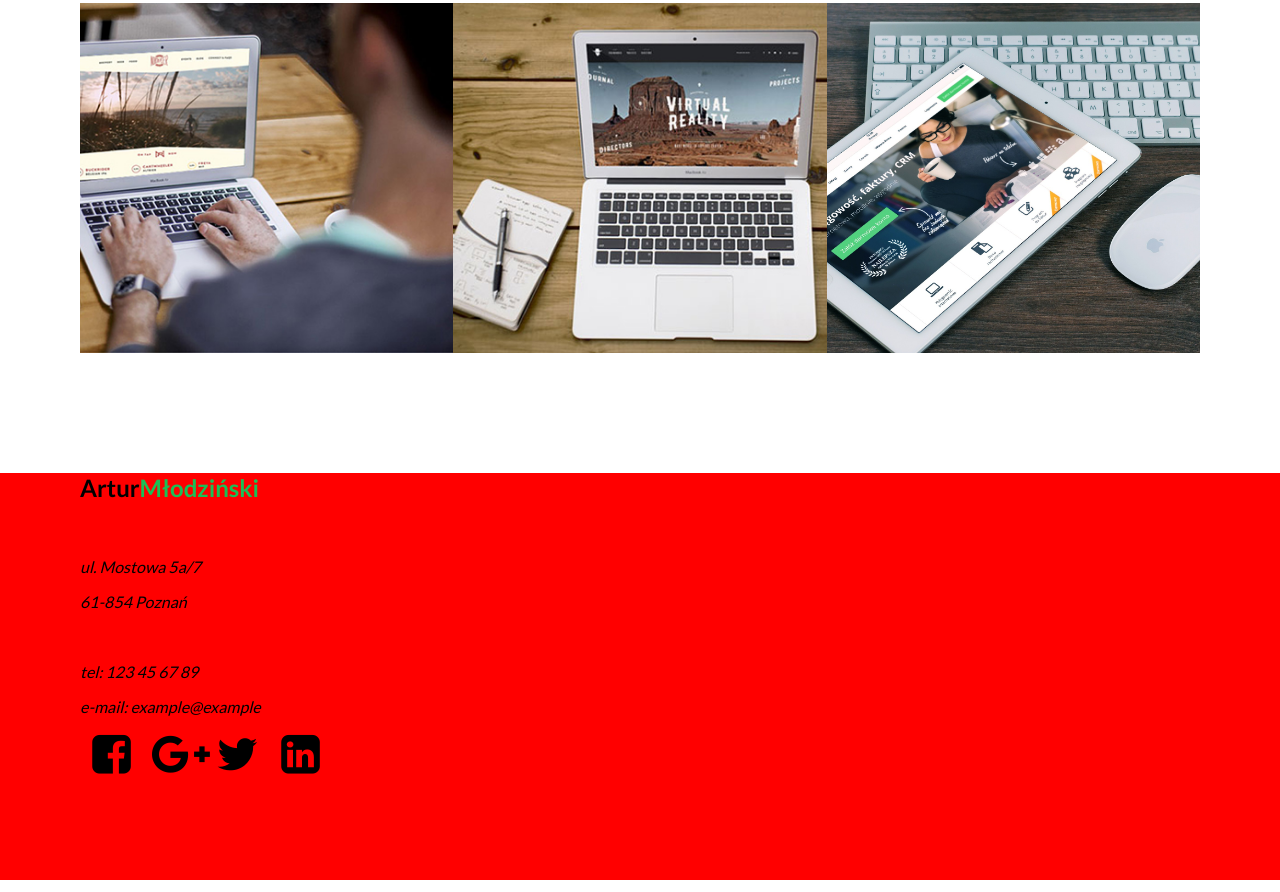
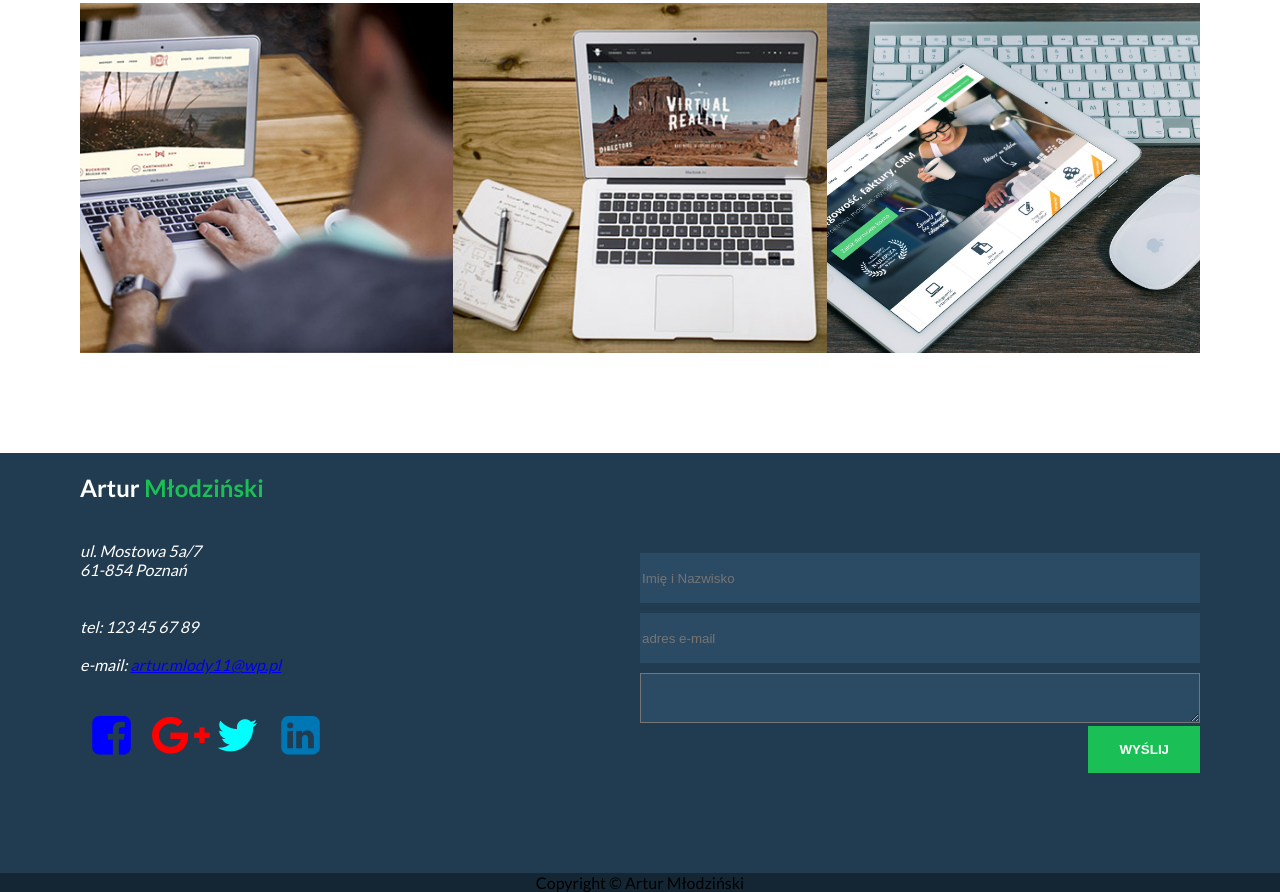
Before and after one commit to artur9501/artur9501.github.io, a plain HTML site: page warsztaty/portfolio/index.html in a window 1280 px wide. Shown: the part 1684-2576 px from the top of the page. Drawn offline with Linux system fonts and the light colour scheme.

Commit message:
icony+text+stopka

```diff
--- a/warsztaty/portfolio/css/fontello.css
+++ b/warsztaty/portfolio/css/fontello.css
@@ -60,6 +60,7 @@
 .icon-twitter:before {
     content: '\f099';
     font-size: 45px;
+    color: aqua;
 }
 
 /* '' */
@@ -67,6 +68,7 @@
 .icon-gplus:before {
     content: '\f0d5';
     font-size: 45px;
+    color: red;
 }
 
 /* '' */
@@ -74,6 +76,7 @@
 .icon-facebook-squared:before {
     content: '\f308';
     font-size: 45px;
+    color: blue;
 }
 
 /* '' */
@@ -81,6 +84,7 @@
 .icon-linkedin-squared:before {
     content: '\f30c';
     font-size: 45px;
+    color: #0077b5;
 }
 
 /* '' */
--- a/warsztaty/portfolio/css/style.css
+++ b/warsztaty/portfolio/css/style.css
@@ -177,15 +177,81 @@ nav ul li a:hover {
 
 
 #kontakt {
-    background-color: red
+    background-color: #213b50;
+    overflow: hidden;
+}
+
+.contact-data {
+    width: 50%;
+    float: left;
+    color: white;
+}
+
+.contact-form {
+    width: 50%;
+    float: left;
+}
+
+#imie {
+    text-align: center;
+    margin-top: 100px;
+}
+
+#email {
+    text-align: center;
+    margin-top: 10px;
+}
+
+#wprowadz {
+    text-align: center;
+    margin-top: 10px;
+}
+
+input[type="text"] {
+    width: 100%;
+    height: 50px;
+    border: #2b4a64;
+    background-color: #2b4a64;
+
+}
+
+input[type="text"]:focus {
+    background-color: #426684;
+}
+
+input[type="submit"] {
+    width: auto;
+    padding: 15px 30px;
+    float: right;
+    text-transform: uppercase;
+    border: 1px solid #1ac056;
+    background-color: #1ac056;
+    color: #fff;
+    font-weight: 600;
+}
+
+input[type="submit"]:hover {
+    background-color: #fff;
+    color: #1ac056;
+}
+
+textarea {
+    width: 100%;
+    height: 50px;
+    background-color: #2b4a64;
+}
+
+textarea:focus {
+    background-color: #426684;
 }
 
 .contact-social-icons {
-    display: inline-block;
+    margin-top: 20px;
 }
 
 .fb {
     float: left;
+
 }
 
 .gp {
@@ -200,3 +266,13 @@ nav ul li a:hover {
 .ln {
     float: left;
 }
+
+footer {
+    text-align: center;
+    background-color: #142634;
+    padding: 0 80px;
+}
+
+footer > p {
+    margin: 0px;
+}
--- a/warsztaty/portfolio/index.html
+++ b/warsztaty/portfolio/index.html
@@ -98,34 +98,39 @@
 
     <section id="kontakt">
         <div class="contact-data">
-            <h1>Artur<span>Młodziński</span></h1>
+            <h1>Artur <span>Młodziński</span></h1>
             <address>
                <br>
-                <p>ul. Mostowa 5a/7</p>
-                <p>61-854 Poznań</p>
+                ul. Mostowa 5a/7
                 <br>
-                <p>tel: 123 45 67 89</p>
-                <p>e-mail: example@example<p>
+                61-854 Poznań
+                <br><br><br>
+                tel: 123 45 67 89
+                <br><br>
+                e-mail: <a href="mailto:artur.mlody11@wp.pl">artur.mlody11@wp.pl</a>
+                <br><br>
             </address>
+
+            <div class="contact-social-icons">
+                <div class="fb"><a href="#"><i class="icon-facebook-squared"></i></a></div>
+                <div class="gp"><a href="#"><i class="icon-gplus"></i></a></div>
+                <div class="tw"><a href="#"><i class="icon-twitter"></i></a></div>
+                <div class="ln"><a href="#"><i class="icon-linkedin-squared"></i></a></div>
+            </div>
         </div>
-        <div class="contact-social-icons">
-            <div class="fb"><i class="icon-facebook-squared"></i></div>
-            <div class="gp"><i class="icon-gplus"></i></div>
-            <div class="tw"><i class="icon-twitter"></i></div>
-            <div class="ln"><i class="icon-linkedin-squared"></i></div>
+        <div class="contact-form">
+            <div id="imie"><input type="text" placeholder="Imię i Nazwisko"></div>
+            <div id="email"><input type="text" placeholder="adres e-mail"></div>
+            <div id="wprowadz"><textarea name="Wprowadz tekst" maxlength="200"></textarea></div>
+
+            <input type="submit" value="Wyślij">
 
         </div>
-
-
-
-
-
     </section>
 
-
-
-
-
+    <footer>
+        <p>Copyright &copy; Artur Młodziński</p>
+    </footer>
 </body>
 
 </html>
```
